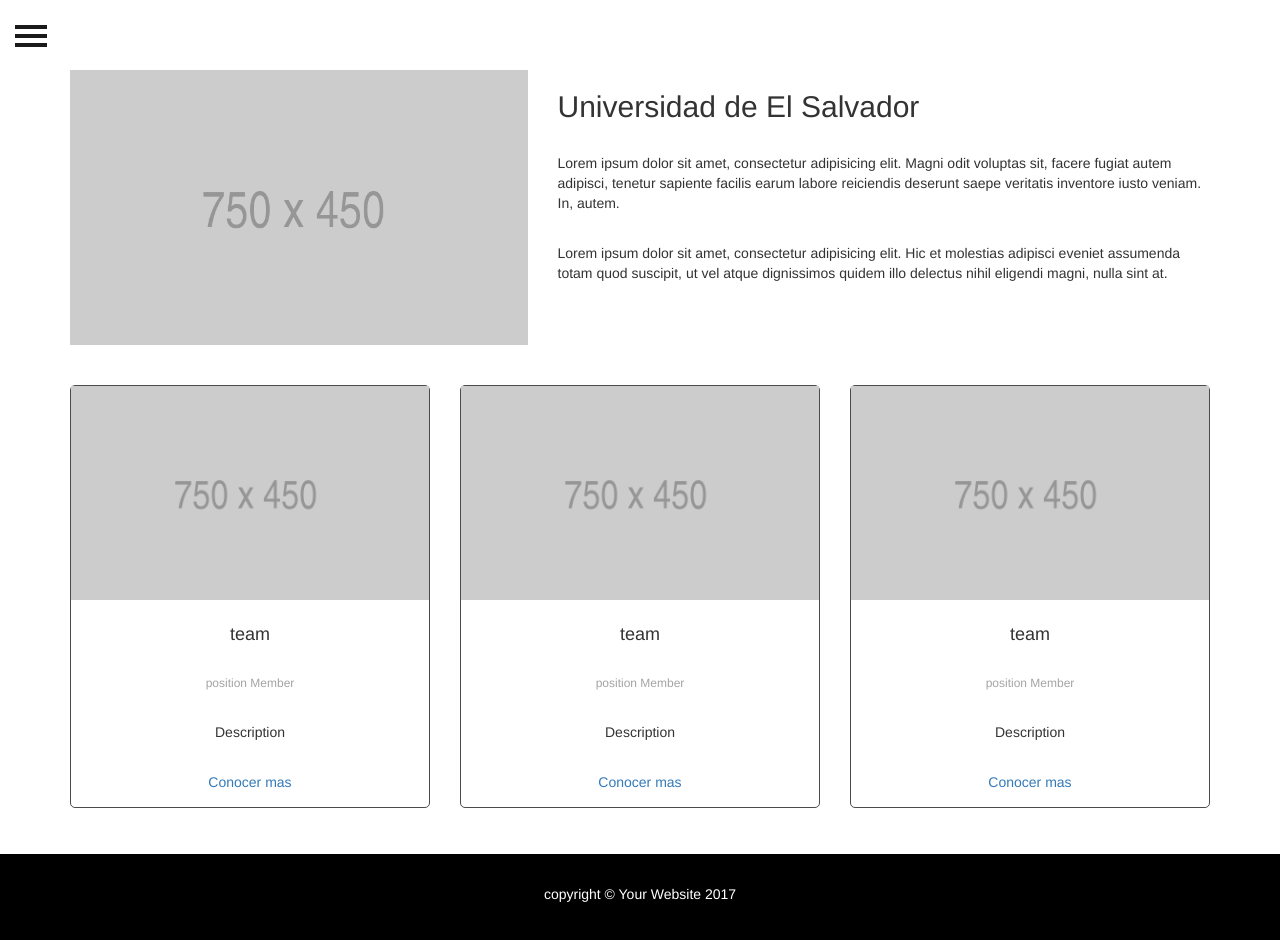
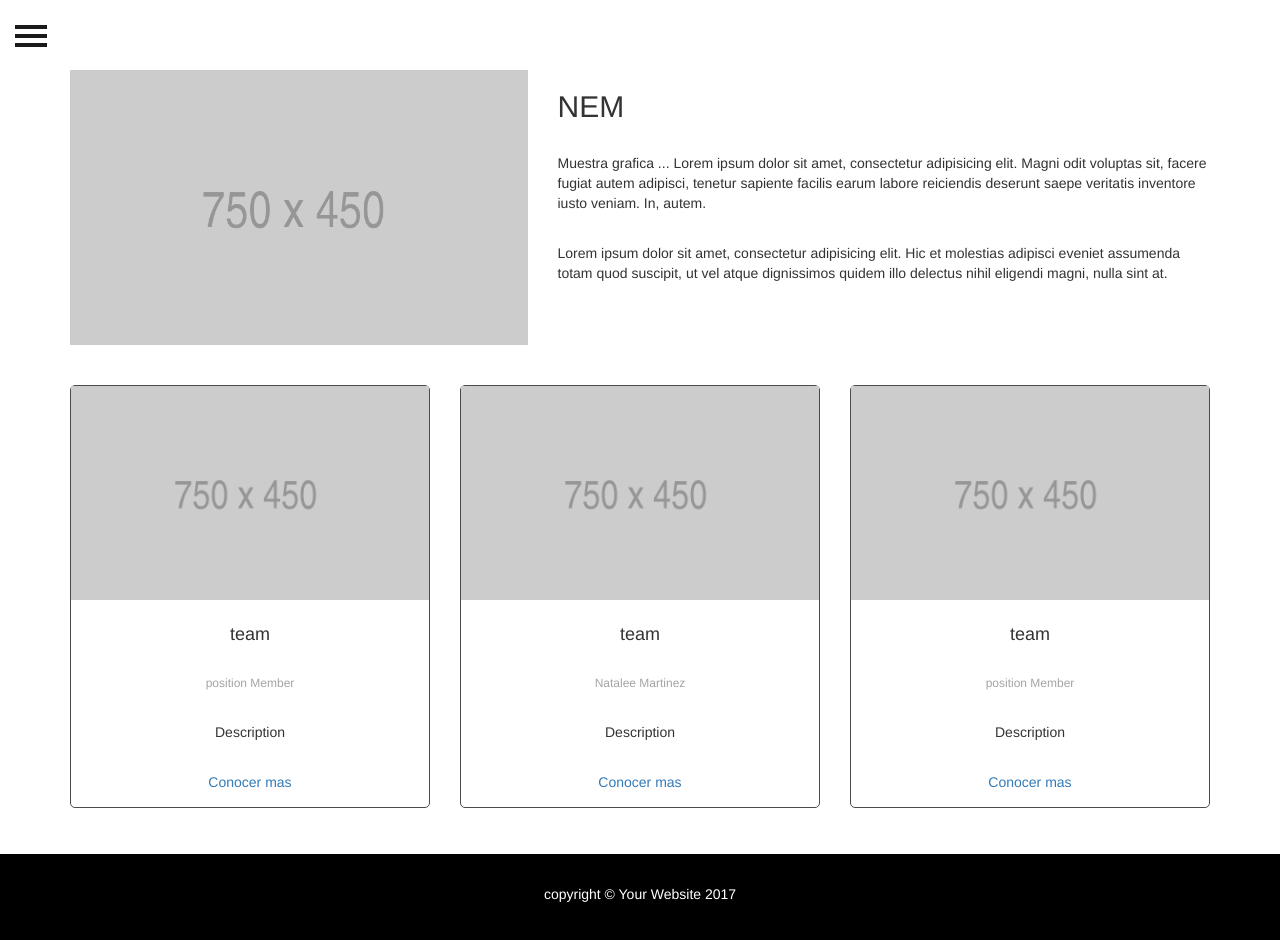
Before and after one commit to gnmartinez/NEM, a plain HTML site: page index.html in a window 1280 px wide. Drawn offline with Linux system fonts and the light colour scheme.

Commit message:
modificacion prueba

```diff
--- a/index.html
+++ b/index.html
@@ -45,9 +45,9 @@
         <img src="img/750x450.png" class="adaptar img-fluid">
       </div>
       <div class="col-md-7">
-        <h2>Universidad de El Salvador</h2>
+        <h2>NEM</h2>
         <br>
-        <p>Lorem ipsum dolor sit amet, consectetur adipisicing elit. Magni odit voluptas sit, facere fugiat autem adipisci, tenetur sapiente facilis earum labore reiciendis deserunt saepe veritatis inventore iusto veniam. In, autem.</p>
+        <p>Muestra grafica ... Lorem ipsum dolor sit amet, consectetur adipisicing elit. Magni odit voluptas sit, facere fugiat autem adipisci, tenetur sapiente facilis earum labore reiciendis deserunt saepe veritatis inventore iusto veniam. In, autem.</p>
         <br>
         <p>Lorem ipsum dolor sit amet, consectetur adipisicing elit. Hic et molestias adipisci eveniet assumenda totam quod suscipit, ut vel atque dignissimos quidem illo delectus nihil eligendi magni, nulla sint at.</p>
         <br>
@@ -81,7 +81,7 @@
     <div class="card-body">
       <h4>team</h4>
       <br>
-      <p class="texto-p">position Member</p>
+      <p class="texto-p">Natalee Martinez</p>
       <br>
       <p>Description</p>
       <br>
```
